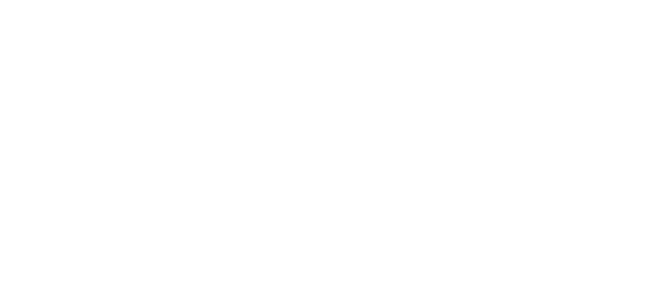
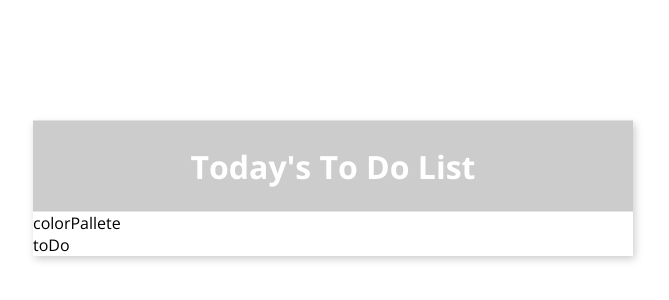
Before and after one commit to ro-ssang/to-do-with-react, a React (Create React App) app: page / in a window 1280 px wide. Shown: the part 212-512 px from the top of the page, without its empty margins (307-976 px from the left). Built offline with nearby package versions, Linux system fonts and the light colour scheme.

Commit message:
Add Page Header Component to App Container

```diff
--- a/src/App.css
+++ /dev/null
@@ -1,2 +0,0 @@
-.App {
-}
--- a/src/App.js
+++ /dev/null
@@ -1,7 +0,0 @@
-import "./App.css";
-
-function App() {
-  return <div className="App"></div>;
-}
-
-export default App;
--- /dev/null
+++ b/src/components/pageHeader/pageHeader.js
@@ -0,0 +1,11 @@
+import React from "react";
+
+import classes from "./pageHeader.module.css";
+
+const pageHeader = (props) => (
+  <header className={classes.PageHeader}>
+    <h1>Today's To Do List</h1>
+  </header>
+);
+
+export default pageHeader;
--- /dev/null
+++ b/src/components/pageHeader/pageHeader.module.css
@@ -0,0 +1,9 @@
+.PageHeader {
+  background: #ccc;
+  text-align: center;
+}
+
+.PageHeader h1 {
+  padding: 24px 0;
+  color: #fff;
+}
--- /dev/null
+++ b/src/containers/App.js
@@ -0,0 +1,18 @@
+import React, { Component } from "react";
+
+import classes from "./App.module.css";
+import PageHeader from "../components/pageHeader/pageHeader";
+
+class App extends Component {
+  render() {
+    return (
+      <div className={classes.App}>
+        <PageHeader />
+        <div>colorPallete</div>
+        <div>toDo</div>
+      </div>
+    );
+  }
+}
+
+export default App;
--- /dev/null
+++ b/src/containers/App.module.css
@@ -0,0 +1,9 @@
+.App {
+  position: absolute;
+  left: 50%;
+  top: 50%;
+  width: 60%;
+  max-width: 600px;
+  box-shadow: 2px 3px 8px #ccc;
+  transform: translate(-50%, -50%);
+}
--- a/src/index.css
+++ b/src/index.css
@@ -1,3 +1,15 @@
 body {
+  margin: 0;
   font-family: "Open Sans", sans-serif;
 }
+
+/* Reset headings */
+h1,
+h2,
+h3,
+h4,
+h5,
+h6 {
+  padding: 0;
+  margin: 0;
+}
--- a/src/index.js
+++ b/src/index.js
@@ -1,6 +1,6 @@
 import React from "react";
 import ReactDOM from "react-dom";
 import "./index.css";
-import App from "./App";
+import App from "./containers/App";
 
 ReactDOM.render(<App />, document.getElementById("root"));
```
Also changed, not shown: 1 other file (tests, documents, lock files or other folders).
